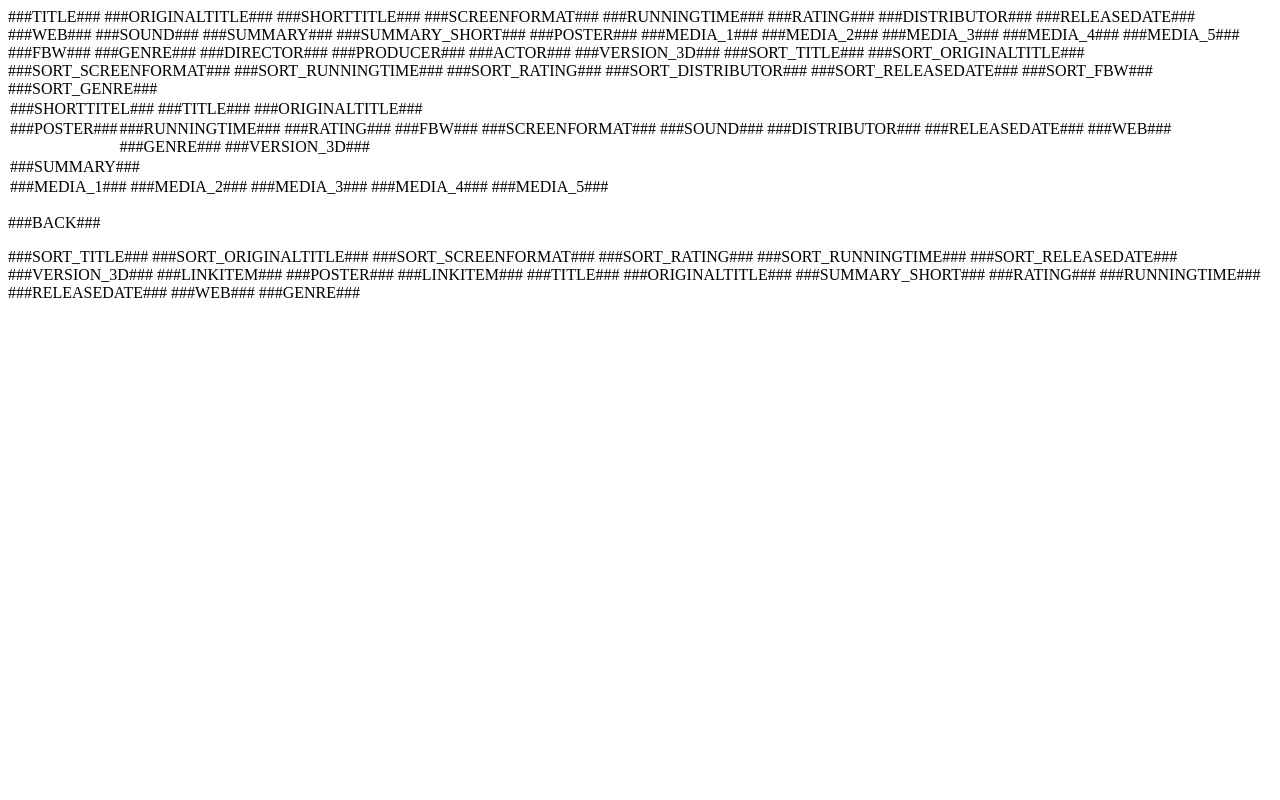
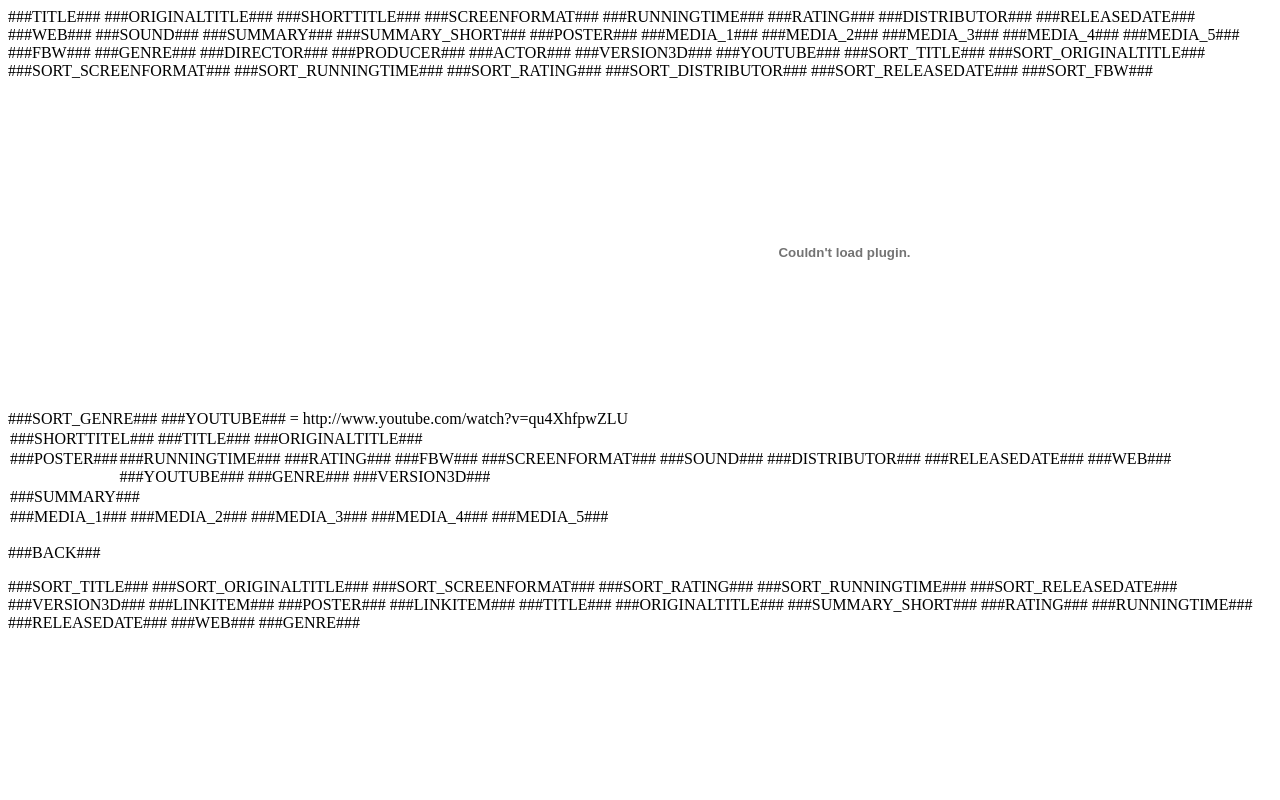
Before and after one commit to TYPO3-svn-archive/tmd_movie, a PHP site: page /pi1/res/template.html in a window 1280 px wide. Run offline with PHP 8.4, Linux system fonts and the light colour scheme.

Commit message:
git-svn-id: https://svn.typo3.org/TYPO3v4/Extensions/tmd_movie/trunk@29743 735d13b6-9817-0410-8766-e36946ffe9aa

```diff
--- a/tmd_movie/ext_tables.sql
+++ b/tmd_movie/ext_tables.sql
@@ -22,6 +22,7 @@
     distributor int(11) DEFAULT '0' NOT NULL,
     releasedate int(11) DEFAULT '0' NOT NULL,
     web tinytext NOT NULL,
+    youtube tinytext NOT NULL,
     sound int(11) DEFAULT '0' NOT NULL,
     summary text NOT NULL,
     poster blob NOT NULL,
--- a/tmd_movie/locallang_db.xml
+++ b/tmd_movie/locallang_db.xml
@@ -55,6 +55,7 @@
 			<label index="tx_tmdmovie_genre">Movie: Genre</label>
 			<label index="tx_tmdmovie_genre.genre">genre</label>
 			<label index="tx_tmdmovie_movie.version3d">This movie is 3D ONLY</label>
+			<label index="tx_tmdmovie_movie.youtube">Trailer on youtube</label>
 
 			<label index="tt_content.list_type_pi1">Cinema Movie</label>
 		</languageKey>
@@ -94,6 +95,7 @@
 			<label index="tx_tmdmovie_genre">Movie: Genre</label>
 			<label index="tx_tmdmovie_genre.genre">Genre</label>
 			<label index="tx_tmdmovie_movie.version3d">Diesen Film gibt es nur in einer 3D Version</label>
+			<label index="tx_tmdmovie_movie.youtube">Trailer auf youtube</label>
 
 			<label index="tx_tmdmovie_movie.flexTitle">Titel</label>
 			<label index="tx_tmdmovie_movie.flexInfo">Technik</label>
--- a/tmd_movie/pi1/res/template.html
+++ b/tmd_movie/pi1/res/template.html
@@ -30,7 +30,8 @@
 ###DIRECTOR###
 ###PRODUCER###
 ###ACTOR###
-###VERSION_3D###
+###VERSION3D###
+###YOUTUBE###
 
 ###SORT_TITLE###
 ###SORT_ORIGINALTITLE###
@@ -41,6 +42,19 @@
 ###SORT_RELEASEDATE###
 ###SORT_FBW###
 ###SORT_GENRE###
+
+
+
+###YOUTUBE### = http://www.youtube.com/watch?v=qu4XhfpwZLU
+<!--  ###YOUTUBE_VIEW begin -->
+<object width="425" height="344">
+<param name="movie" value="###YOUTUBE###&hl=de_DE&fs=1&color1=0xe1600f&color2=0xfebd01"></param>
+<param name="allowFullScreen" value="true"></param>
+<param name="allowscriptaccess" value="always"></param>
+<embed src="###YOUTUBE###&hl=de_DE&fs=1&color1=0xe1600f&color2=0xfebd01" type="application/x-shockwave-flash" allowscriptaccess="always" allowfullscreen="true" width="425" height="344"></embed>
+</object>
+<!--  ###YOUTUBE_VIEW end -->
+
 
 <!-- ###SINGLE_VIEW### begin -->
 		<table width="100%" border="0" cellspacing="2" cellpadding="0">
@@ -63,8 +77,10 @@
 					###DISTRIBUTOR###
 					###RELEASEDATE###
 					###WEB###
+					###YOUTUBE###
 					###GENRE###
-					###VERSION_3D###
+
+					###VERSION3D###
 				</td>
 			</tr>
 			<tr>
@@ -80,6 +96,7 @@
 
 
 
+
 <!-- ###LIST_VIEW### begin -->
 	<!-- ###LIST_VIEW_HEADER### begin -->
 		<tr>
@@ -90,7 +107,7 @@
 				###SORT_RATING###
 				###SORT_RUNNINGTIME###
 				###SORT_RELEASEDATE###
-				###VERSION_3D###
+				###VERSION3D###
 			</td>
 			<td></td>
 		</tr>
--- a/tmd_movie/pi1/static/setup.txt
+++ b/tmd_movie/pi1/static/setup.txt
@@ -57,6 +57,7 @@
 		DISTRIBUTOR = |<br />
 		RELEASEDATE = |<br />
 		WEB = |<br />
+		YOUTUBE = |<br />
 		SOUND = |<br />
 		SUMMARY = |
 		SUMMARY_SHORT = |
@@ -80,6 +81,7 @@
 		DISTRIBUTOR = Im Verleih von&nbsp;|<br />
 		RELEASEDATE = Kinostart:&nbsp;|<br />
 		WEB = |<br />
+		YOUTUBE = |<br />
 		SOUND = |<br />
 		SUMMARY = |
 		SUMMARY_SHORT = |
```
Also changed, not shown: tmd_movie/pi1/class.tx_tmdmovie.php (+7 -2 lines), tmd_movie/pi1/class.tx_tmdmovie_pi1.php (+37 -22 lines), tmd_movie/tca.php (+23 -2 lines).
